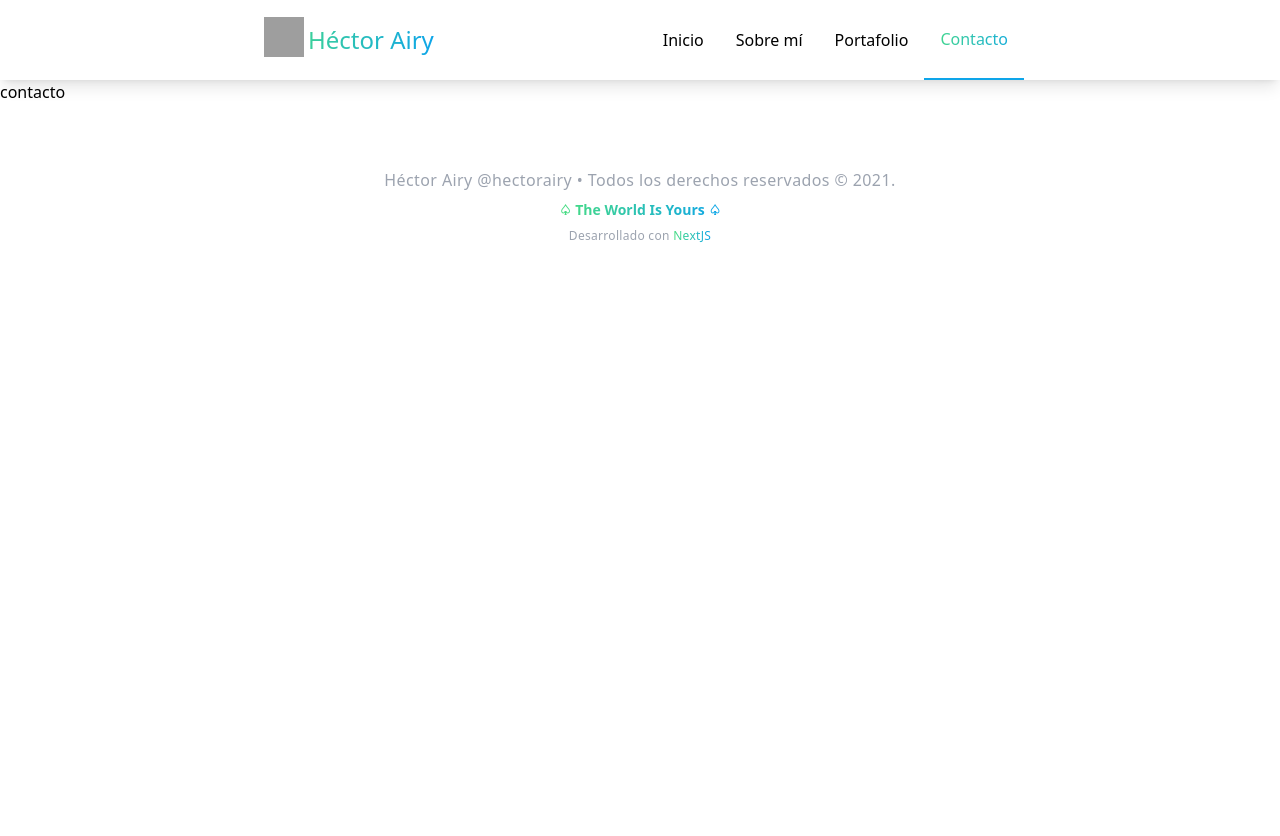
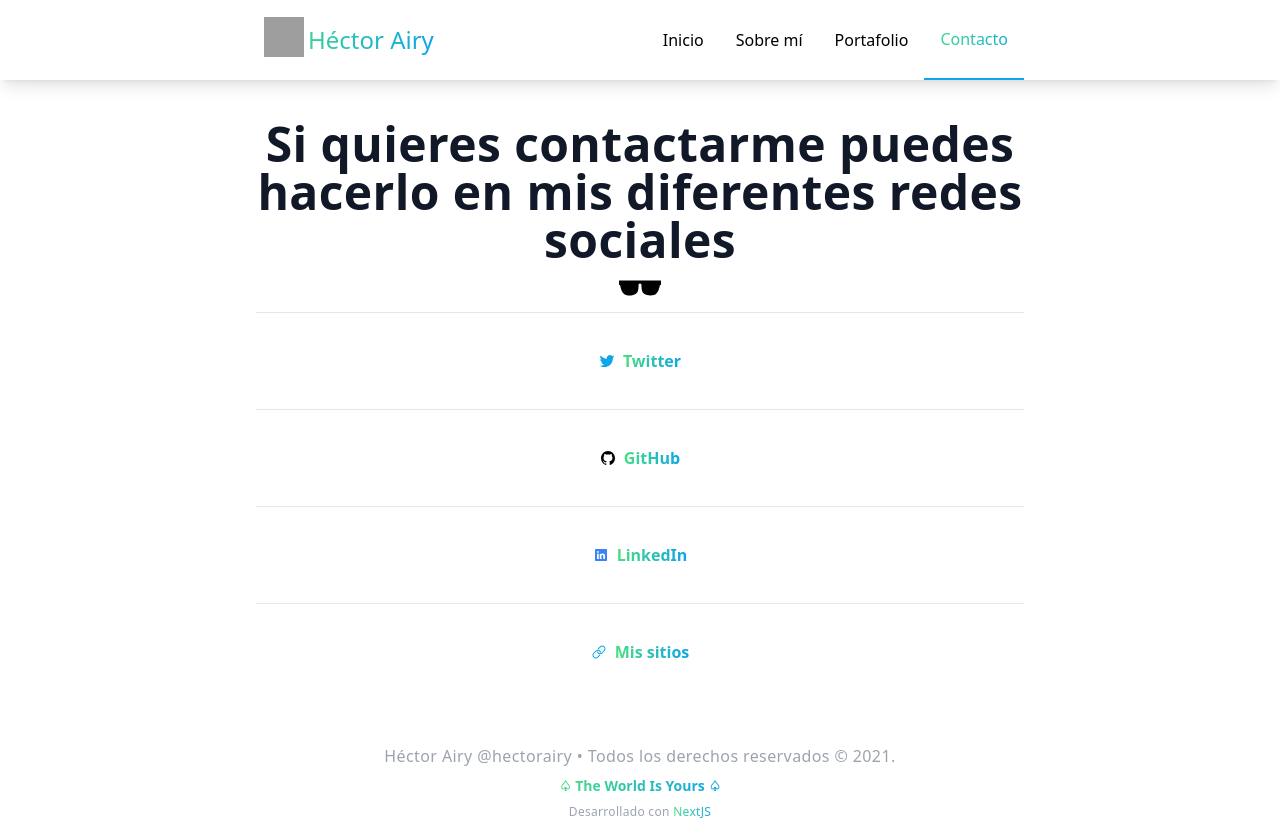
Before and after one commit to hectorairy/hectorairy.com, a Next.js app: page /contact in a window 1280 px wide. Before the commit the page ends 800 px from the top, so only its background shows below. Built offline with nearby package versions, Linux system fonts and the light colour scheme; grey boxes are pictures that could not be loaded.

Commit message:
Create contact page

```diff
--- a/components/SocialLink.js
+++ b/components/SocialLink.js
@@ -1,10 +1,12 @@
 import React from "react";
 import { TextGradient } from "./TextGradient";
 
-export const SocialLink = ({ link, icon, social }) => {
+export const SocialLink = ({ link, icon, social, border }) => {
   return (
     <a href={link} target={"_blank"} rel="noreferrer">
-      <div className="mb-5 flex justify-center items-center bg-white p-4 border-b-[1px] border-sky-500">
+      <div
+        className={`mb-5 flex justify-center items-center bg-white p-4 ${border} border-sky-500`}
+      >
         {icon}
         <TextGradient>
           <span>{social}</span>
--- a/pages/contact.js
+++ b/pages/contact.js
@@ -1,9 +1,56 @@
+import { Container } from "../components/Container";
 import { Layout } from "../components/Layout";
-
+import { SocialLink } from "../components/SocialLink";
+import {
+  IoLogoTwitter,
+  IoLogoGithub,
+  IoLogoLinkedin,
+  IoIosLink,
+  IoMdGlasses,
+} from "react-icons/io";
 export default function Contact() {
   return (
     <Layout>
-      <h1>contacto</h1>
+      <Container>
+        {/* Start presentation div */}
+        <div className="flex flex-col justify-center items-center mt-10 tracking-wide">
+          <h1 className="text-5xl font-extrabold text-gray-900 text-center">
+            Si quieres contactarme puedes hacerlo en mis diferentes redes
+            sociales
+          </h1>
+          <IoMdGlasses className="text-5xl" />
+        </div>
+        {/* End presentation div */}
+
+        <div className="pt-5">
+          <SocialLink
+            link={"https://twitter.com/hectorairy"}
+            icon={<IoLogoTwitter className="mr-2 text-sky-500" />}
+            social={"Twitter"}
+          />
+        </div>
+        <div className="pt-5">
+          <SocialLink
+            link={"https://github.com/hectorairy"}
+            icon={<IoLogoGithub className="mr-2 text-black" />}
+            social={"GitHub"}
+          />
+        </div>
+        <div className="pt-5">
+          <SocialLink
+            link={"https://www.linkedin.com/in/hectorairy/"}
+            icon={<IoLogoLinkedin className="mr-2 text-blue-500" />}
+            social={"LinkedIn"}
+          />
+        </div>
+        <div className="pt-5">
+          <SocialLink
+            link={"https://sites.hectorairy.com/"}
+            icon={<IoIosLink className="mr-2 text-sky-500" />}
+            social={"Mis sitios"}
+          />
+        </div>
+      </Container>
     </Layout>
   );
 }
--- a/pages/index.js
+++ b/pages/index.js
@@ -85,21 +85,25 @@ export default function Home() {
               link={"https://twitter.com/hectorairy"}
               icon={<IoLogoTwitter className="mr-2 text-sky-500" />}
               social={"Twitter"}
+              border={"border-b-[1px]"}
             />
             <SocialLink
               link={"https://github.com/hectorairy"}
               icon={<IoLogoGithub className="mr-2 text-black" />}
               social={"GitHub"}
+              border={"border-b-[1px]"}
             />
             <SocialLink
               link={"https://www.linkedin.com/in/hectorairy/"}
               icon={<IoLogoLinkedin className="mr-2 text-blue-500" />}
               social={"LinkedIn"}
+              border={"border-b-[1px]"}
             />
             <SocialLink
               link={"https://sites.hectorairy.com/"}
               icon={<IoIosLink className="mr-2 text-sky-500" />}
               social={"Mis sitios"}
+              border={"border-b-[1px]"}
             />
           </div>
         </div>
```
